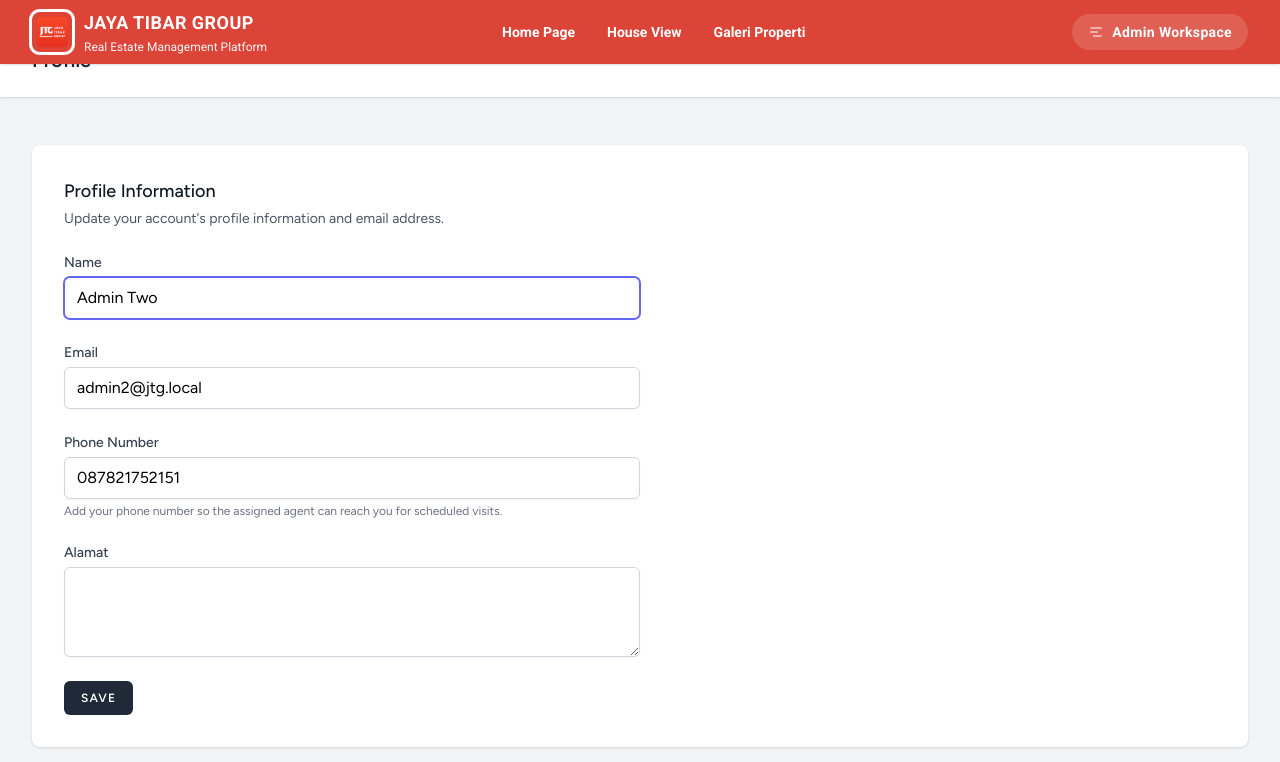
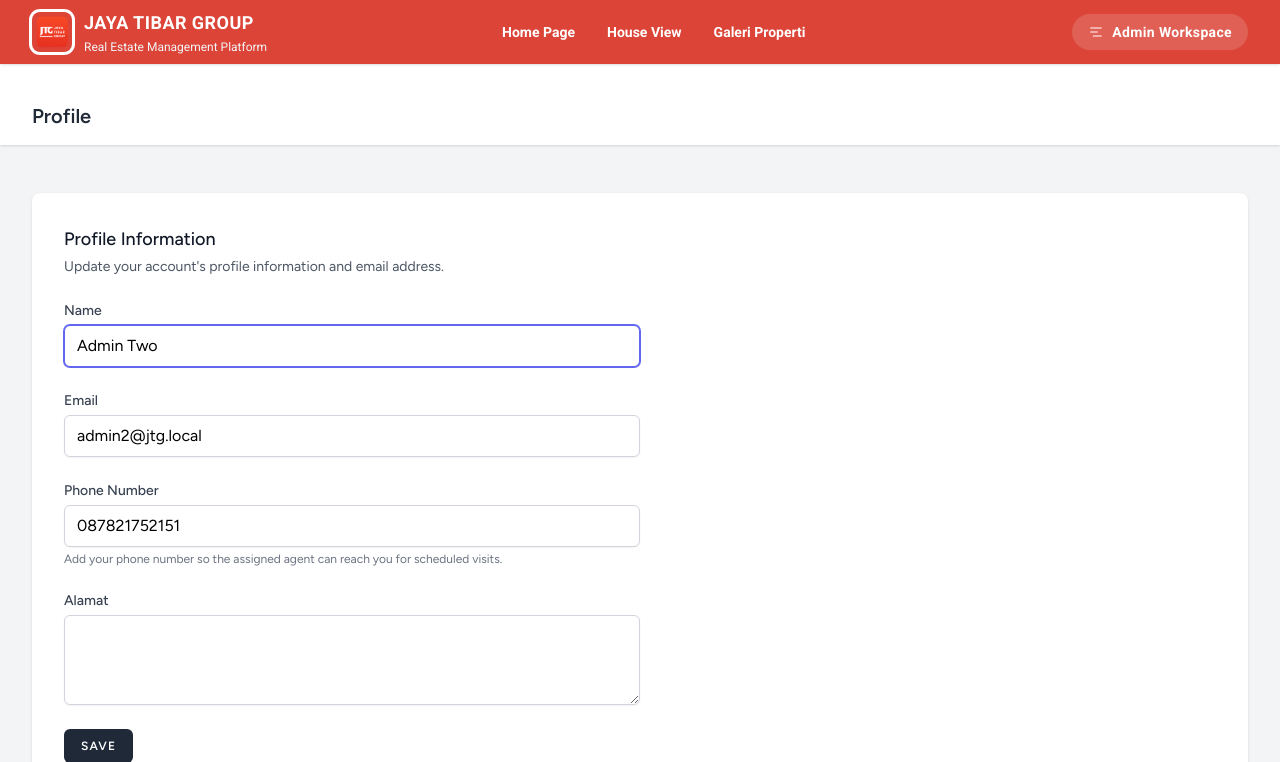
Before and after one commit to MuhammadAmirulhaq03/PropertyJTG, a Laravel app: page /profile in a window 1280 px wide. Shown: the top 762 px of the page. Run offline with Laravel 12, Linux system fonts and the light colour scheme; a user stored in the database is signed in; data comes from the database, SQL or seed files in the repository; tables that the repository leaves empty hold one stand-in row (values such as "Sample post"); style sheets or scripts are compiled from the project's sources; some libraries are stand-ins or nearby versions.

Commit message:
Adjust profile header spacing below sticky navbar

```diff
--- a/resources/views/layouts/app.blade.php
+++ b/resources/views/layouts/app.blade.php
@@ -23,8 +23,8 @@
 
             <!-- Page Heading -->
             @isset($header)
-                <header class="bg-white shadow">
-                    <div class="max-w-7xl mx-auto py-6 px-4 sm:px-6 lg:px-8">
+                <header class="bg-white shadow pt-14 md:pt-16">
+                    <div class="max-w-7xl mx-auto py-4 px-4 sm:px-6 lg:px-8">
                         {{ $header }}
                     </div>
                 </header>
```
